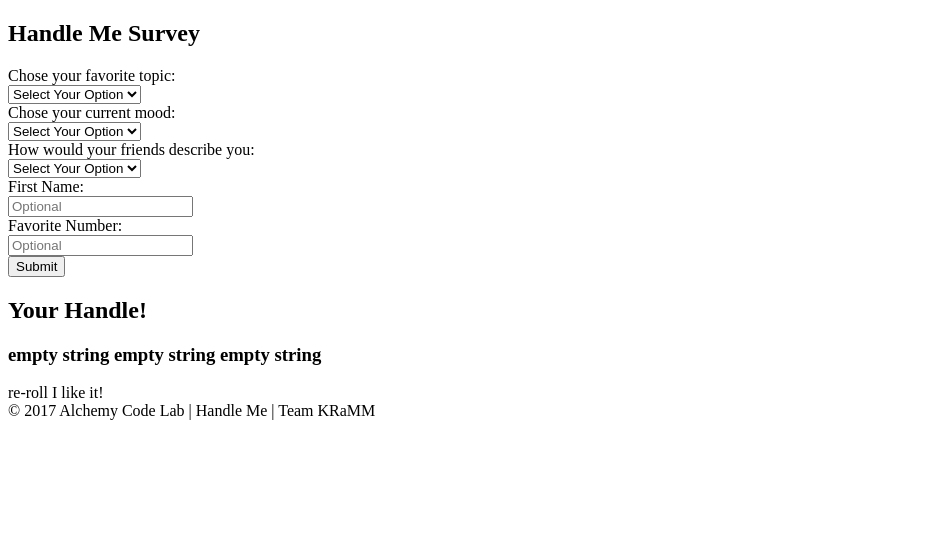
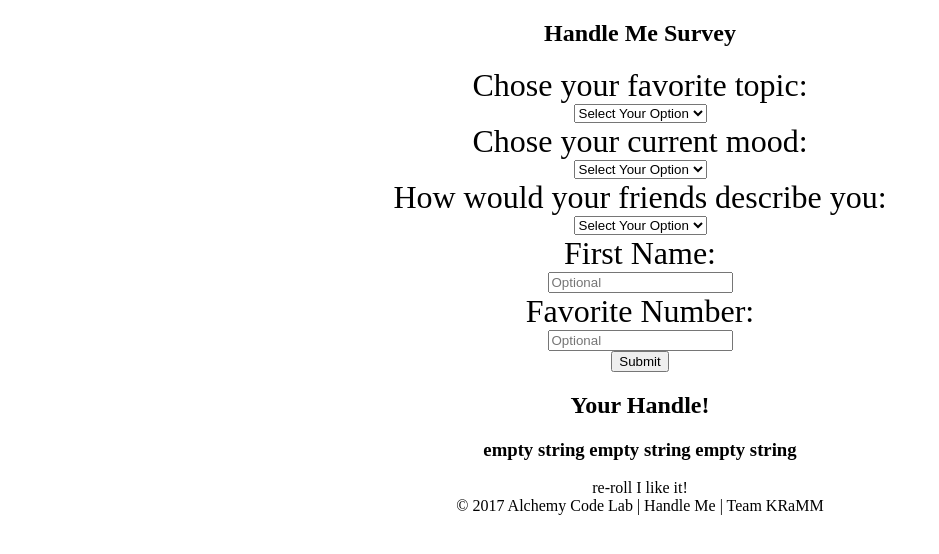
Before and after one commit to acl-301d-summer-2017/Handle_Me, a website: page public/index.html in a window 1280 px wide. Shown: the whole page, without its empty margins (0-939 px from the left). Drawn offline with Linux system fonts and the light colour scheme.

```diff
--- a/public/index.html
+++ b/public/index.html
@@ -1,7 +1,13 @@
 <!DOCTYPE html>
-<html>
+<html lang="en">
 <head>
+
+    <meta charset="UTF-8">
+
     <title>Handle Me</title>
+
+    <meta name="viewport" content="width=device-width, initial-scale=1">
+    <link rel="stylesheet" href="/styles/base.css">
 
 </head>
 
@@ -14,7 +20,7 @@
 
     <form>
 
-        Chose your favorite topic:<br>
+        <label>Chose your favorite topic:<br> </label>
         <select name="Favorite Topic">
             <option value="" disabled selected>Select Your Option</option>
             <option value="sl=sports">Sports</option>
@@ -23,7 +29,7 @@
             <option value="sl=art">Art</option>
             <option value="sl=food">Food</option>
         </select><br>
-        Chose your current mood:<br>
+        <label>Chose your current mood:<br></label>
         <select name="Current Mood">
             <option value="" disabled selected>Select Your Option</option>
             <option value="rel_trg=blissful">Blissful</option>
@@ -32,7 +38,7 @@
             <option value="rel_trg=weird">Weird</option>
             <option value="rel_trg=chilled">Chilled</option>
         </select><br>
-        How would your friends describe you:<br>
+        <label>How would your friends describe you:<br></label>
         <select name="Personality Trait">
             <option value="" disabled selected>Select Your Option</option>
             <option value="rel_trg=devious">Devious</option>
@@ -41,10 +47,10 @@
             <option value="rel_trg=nerdy">Nerdy</option>
             <option value="rel_trg=anxious">Anxious</option>
         </select><br>
-        First Name:<br>
+        <label>First Name:<br></label>
         <input type="text" name="firstname" placeholder="Optional"><br>
 
-        Favorite Number:<br>
+        <label> Favorite Number:<br> </label>
         <input type="number" name="favoritenumber" placeholder="Optional"><br>
         <input id ="survey-submit" type="submit" placeholder="Submit">
 
--- a/public/scripts/views/surveyView.js
+++ b/public/scripts/views/surveyView.js
@@ -12,8 +12,6 @@
 
   }
 
-
-
 module.surveyView = surveyView
 
 })(app);
--- a/public/styles/base.css
+++ b/public/styles/base.css
@@ -0,0 +1,10 @@
+body{
+    display: flex;
+    flex-direction: column;
+    text-align: center;
+    margin: 0 auto;
+}
+
+label{
+    font-size: 200%;
+}
```
